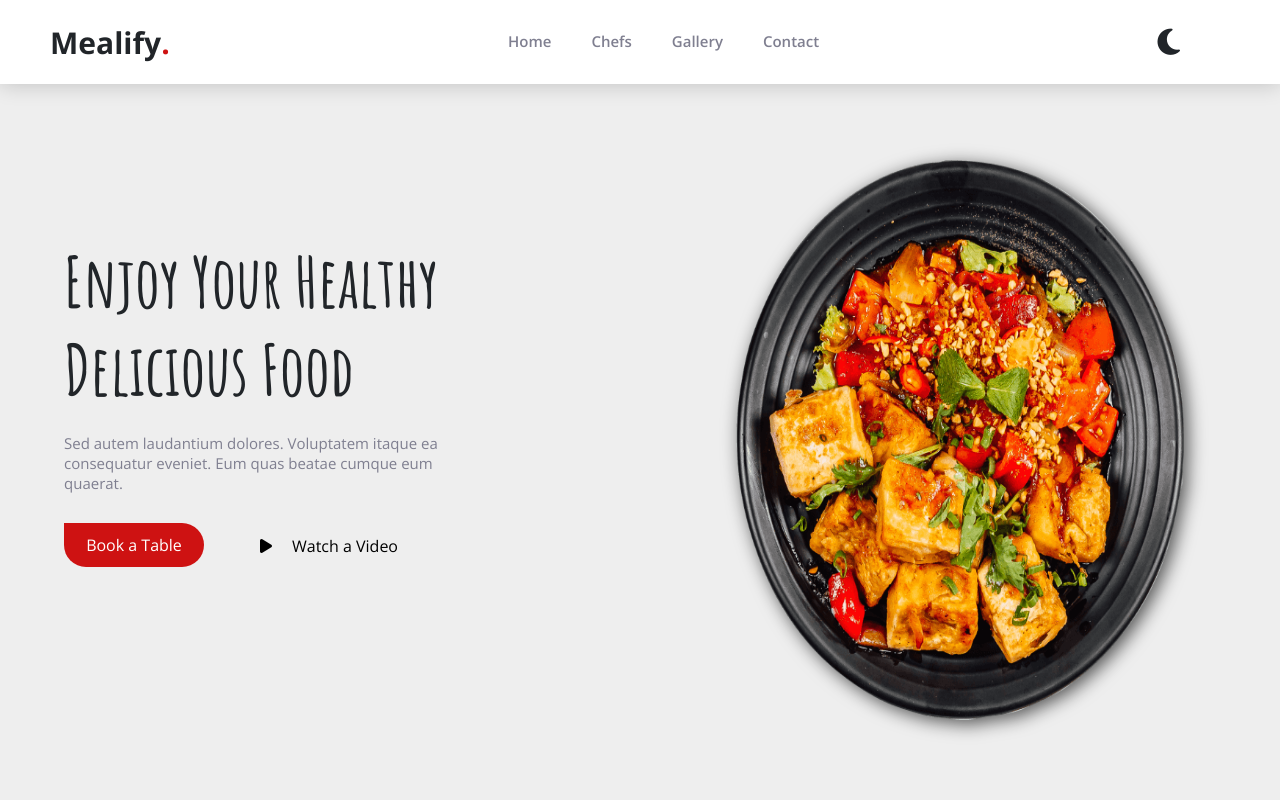
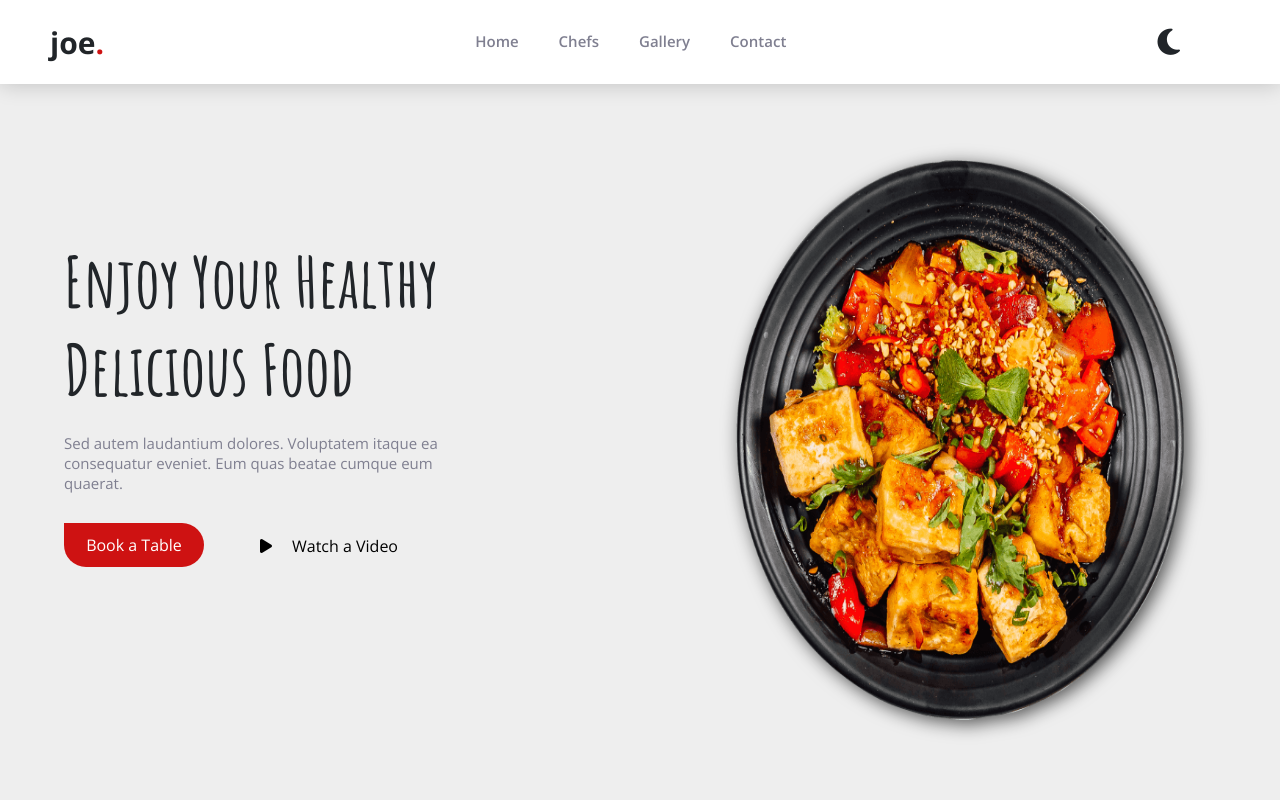
Before and after one commit to youssefdiaa10/mealify, a plain HTML site: page 5thAssignment.html in a window 1280 px wide. Shown: the top 800 px of the page. Drawn offline with nearby package versions, Linux system fonts and the light colour scheme.

Commit message:
change logo name into joe

```diff
--- a/5thAssignment.html
+++ b/5thAssignment.html
@@ -25,7 +25,7 @@
   <nav id="nav_bar_id">
     <div class="nav_bar">
         <div class="nav_bar_logo">
-            <h1><a href="5thAssignment.html" class="logo">Mealify</a></h1>
+            <h1><a href="5thAssignment.html" class="logo">joe</a></h1>
         </div>
 
         <div class="links">
```
